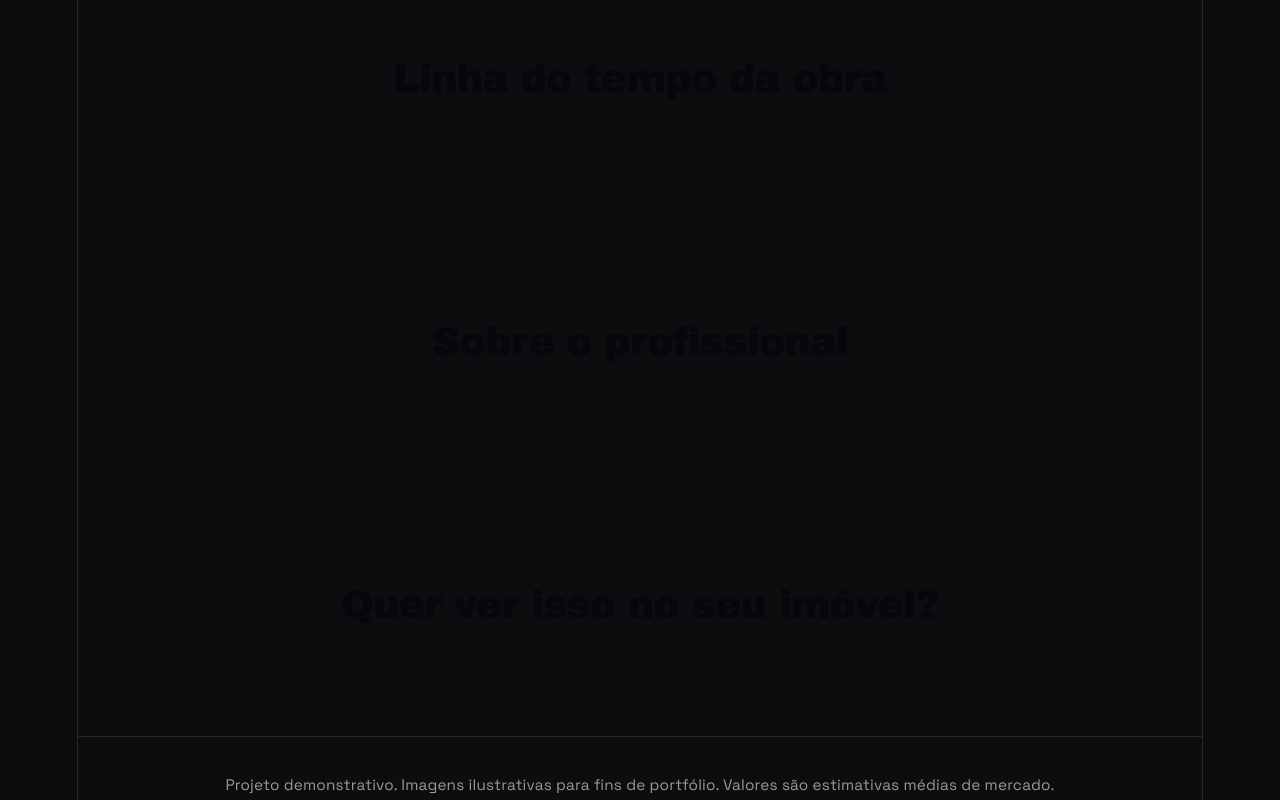
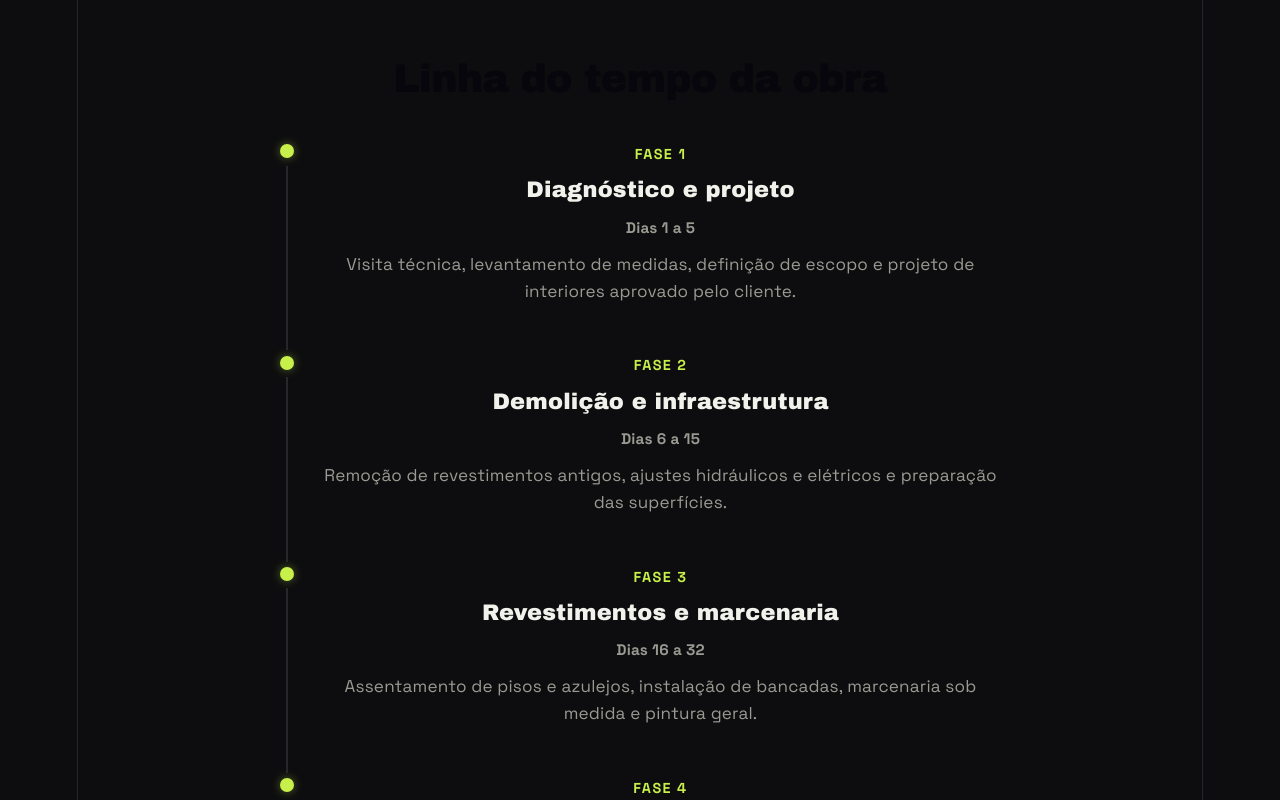
Before and after one commit to guibuenoc/Reformou, a React (Vite) app: page / in a window 1280 px wide. Shown: the part 6040-6840 px from the top of the page. Built offline with nearby package versions, Linux system fonts and the light colour scheme.

Commit message:
Linha do tempo da obra em fases

```diff
--- a/src/App.css
+++ b/src/App.css
@@ -507,3 +507,71 @@ footer {
   color: var(--muted);
   font-size: 0.9rem;
 }
+
+/* Linha do tempo da obra */
+.linha-tempo {
+  max-width: 720px;
+  margin: 0 auto;
+}
+
+.linha-item {
+  display: flex;
+  gap: 1.5rem;
+}
+
+.linha-coluna {
+  display: flex;
+  flex-direction: column;
+  align-items: center;
+}
+
+.linha-ponto {
+  width: 14px;
+  height: 14px;
+  border-radius: 50%;
+  background: var(--accent);
+  box-shadow: 0 0 10px rgba(200, 240, 74, 0.4);
+  flex-shrink: 0;
+  margin-top: 0.3rem;
+}
+
+.linha-traco {
+  width: 2px;
+  flex: 1;
+  background: var(--border);
+  margin-top: 0.4rem;
+}
+
+.linha-item:last-child .linha-traco {
+  display: none;
+}
+
+.linha-conteudo {
+  padding-bottom: 2.5rem;
+}
+
+.linha-fase {
+  font-size: 0.8rem;
+  text-transform: uppercase;
+  letter-spacing: 0.1em;
+  color: var(--accent);
+  font-weight: 700;
+}
+
+.linha-titulo {
+  font-family: 'Archivo Black', sans-serif;
+  font-size: 1.25rem;
+  margin: 0.25rem 0;
+}
+
+.linha-dias {
+  color: var(--muted);
+  font-size: 0.85rem;
+  font-weight: 700;
+}
+
+.linha-descricao {
+  color: var(--muted);
+  font-size: 0.95rem;
+  margin-top: 0.5rem;
+}
--- a/src/App.jsx
+++ b/src/App.jsx
@@ -1,8 +1,9 @@
 import "./App.css";
 import BeforeAfterSlider from "./components/BeforeAfterSlider";
 import Tour from "./components/Tour";
-import Numeros from './components/Numeros';
-import Calculadora from './components/Calculadora';
+import Numeros from "./components/Numeros";
+import Calculadora from "./components/Calculadora";
+import LinhaDoTempo from "./components/LinhaDoTempo";
 
 import cozinhaAntes from "./assets/cozinha-antes.jpg";
 import cozinhaDepois from "./assets/cozinha-depois.jpg";
@@ -50,6 +51,7 @@ function App() {
 
         <section id="obra">
           <h2>Linha do tempo da obra</h2>
+          <LinhaDoTempo />
         </section>
 
         <section id="sobre">
```
